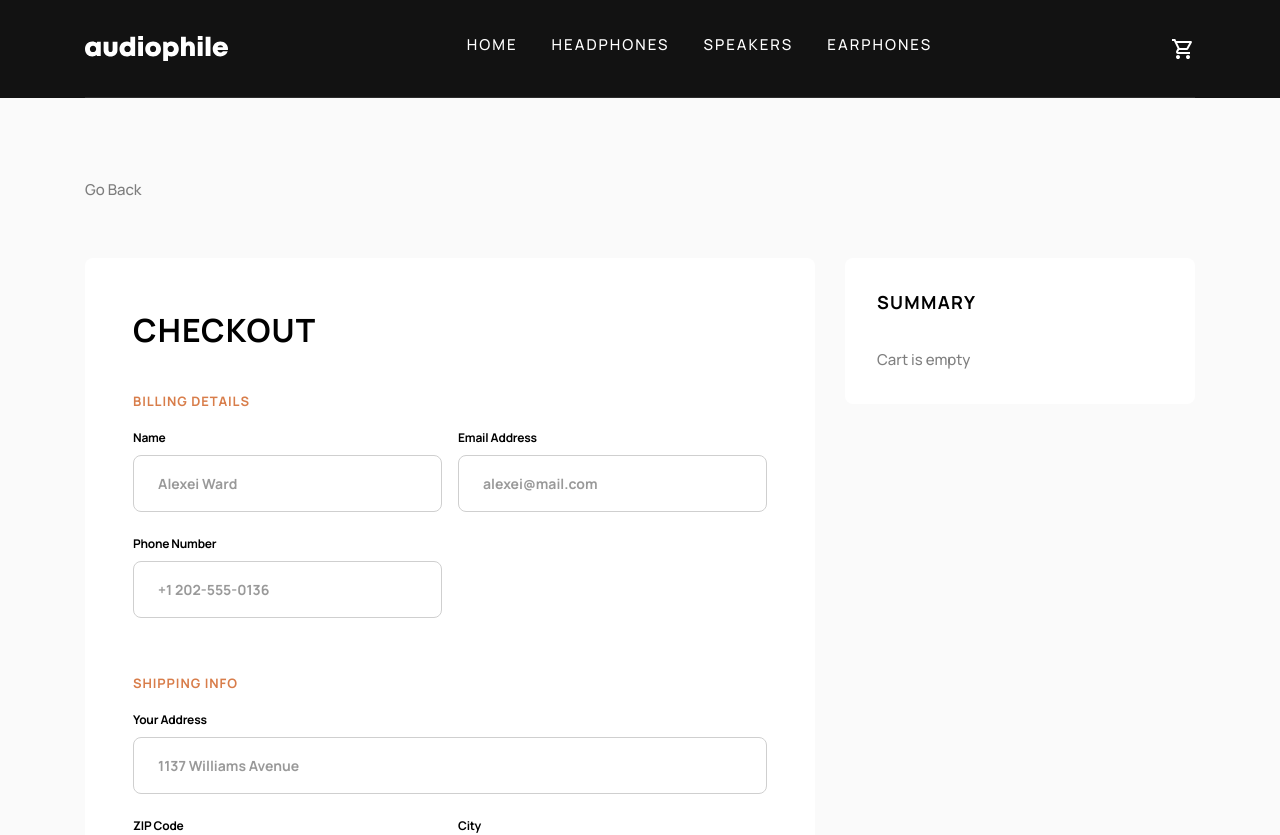
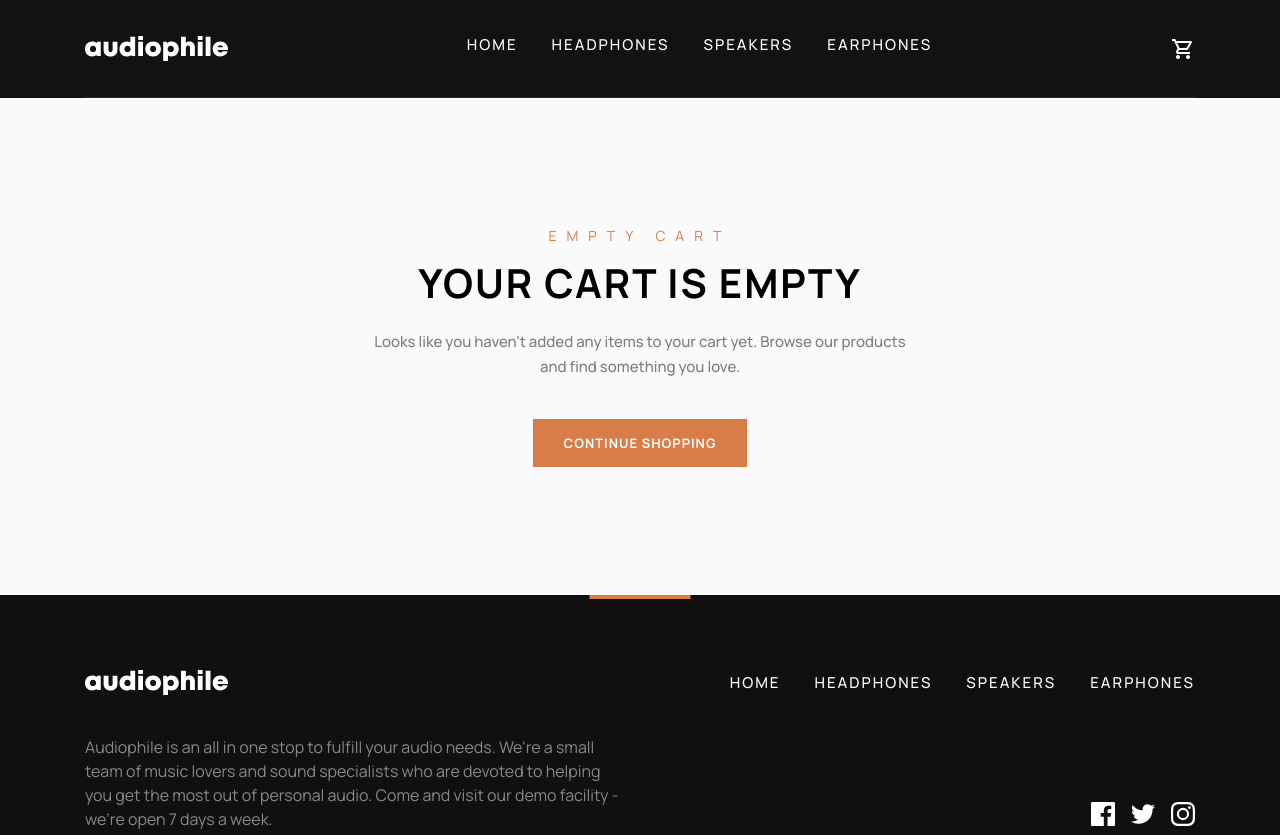
Before and after one commit to tomasdunik/frontend-mentor-22-audiophile-e-commerce-website, a Next.js app: page /checkout in a window 1280 px wide. Shown: the top 835 px of the page. Built offline with nearby package versions, Linux system fonts and the light colour scheme.

Commit message:
feat: :sparkles: checkout nezobrazí pri prázndom košíku formulát, ale oznam o prázdnom košíku

```diff
--- /dev/null
+++ b/app/checkout/layout.tsx
@@ -0,0 +1,15 @@
+import type { Metadata } from "next";
+
+export const metadata: Metadata = {
+  title: "Checkout | audiophile",
+  description:
+    "Complete your purchase of premium audio equipment. Secure checkout with multiple payment options.",
+};
+
+export default function CheckoutLayout({
+  children,
+}: {
+  children: React.ReactNode;
+}) {
+  return <>{children}</>;
+}
--- a/app/checkout/page.tsx
+++ b/app/checkout/page.tsx
@@ -2,9 +2,11 @@
 
 import { useState, FormEvent } from "react";
 import Image from "next/image";
+import Link from "next/link";
 import ButtonGoBack from "../../components/ButtonGoBack";
 import CheckoutSummary from "../../components/CheckoutSummary";
 import CompletOrderModal from "../../components/CompletOrderModal";
+import { useCart } from "../../components/CartContext";
 import IconCashOnDelivery from "../../public/images/checkout/icon-cash-on-delivery.svg";
 
 type FormErrors = {
@@ -20,11 +22,34 @@
 };
 
 const CheckoutPage = () => {
+  const { items } = useCart();
   const [errors, setErrors] = useState<FormErrors>({});
   const [paymentMethod, setPaymentMethod] = useState<"e-money" | "cod">(
     "e-money",
   );
   const [isModalOpen, setIsModalOpen] = useState(false);
+
+  if (items.length === 0) {
+    return (
+      <section className="mx-6 md:mx-10 lg:mx-auto lg:max-w-[1190px]">
+        <div className="flex flex-col items-center py-16 text-center md:py-24 lg:py-32">
+          <p className="tracking-10 text-orange mb-4 text-sm leading-19 uppercase">
+            Empty Cart
+          </p>
+          <h1 className="tracking-2 mb-6 text-2xl leading-38 font-bold uppercase md:text-4xl md:leading-44">
+            Your Cart is Empty
+          </h1>
+          <p className="text-black-50 text-md mx-auto mb-8 max-w-[560px] leading-25 font-medium md:mb-10">
+            Looks like you haven&apos;t added any items to your cart yet. Browse
+            our products and find something you love.
+          </p>
+          <Link href="/" className="button-primary--orange">
+            Continue Shopping
+          </Link>
+        </div>
+      </section>
+    );
+  }
 
   const handleSubmit = (event: FormEvent<HTMLFormElement>) => {
     event.preventDefault();
--- a/app/layout.tsx
+++ b/app/layout.tsx
@@ -42,10 +42,10 @@
           href="/favicon-16x16.png"
         />
       </head>
-      <body className={manrope.className}>
+      <body className={`${manrope.className} flex min-h-screen flex-col`}>
         <CartProvider>
           <Header />
-          {children}
+          <main className="flex-grow">{children}</main>
           <Footer />
         </CartProvider>
       </body>
--- a/app/not-found.tsx
+++ b/app/not-found.tsx
@@ -14,7 +14,7 @@
           The page you’re looking for doesn’t exist or has been moved.
         </p>
         <Link href="/" className="button-primary--orange">
-          Go Home
+          Return Home
         </Link>
       </div>
     </section>
```
